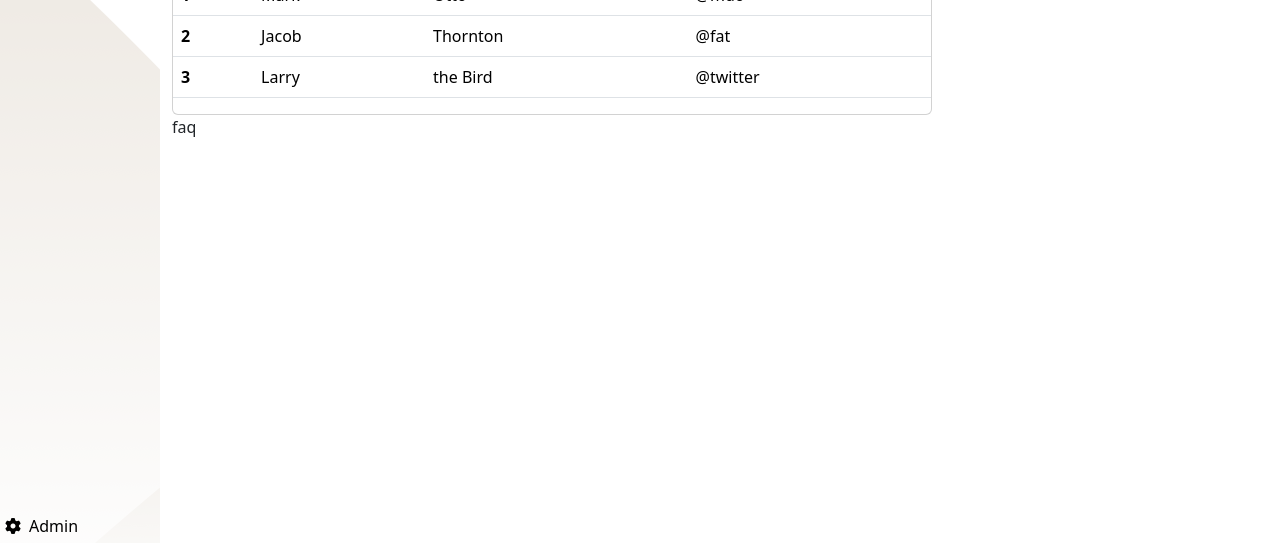
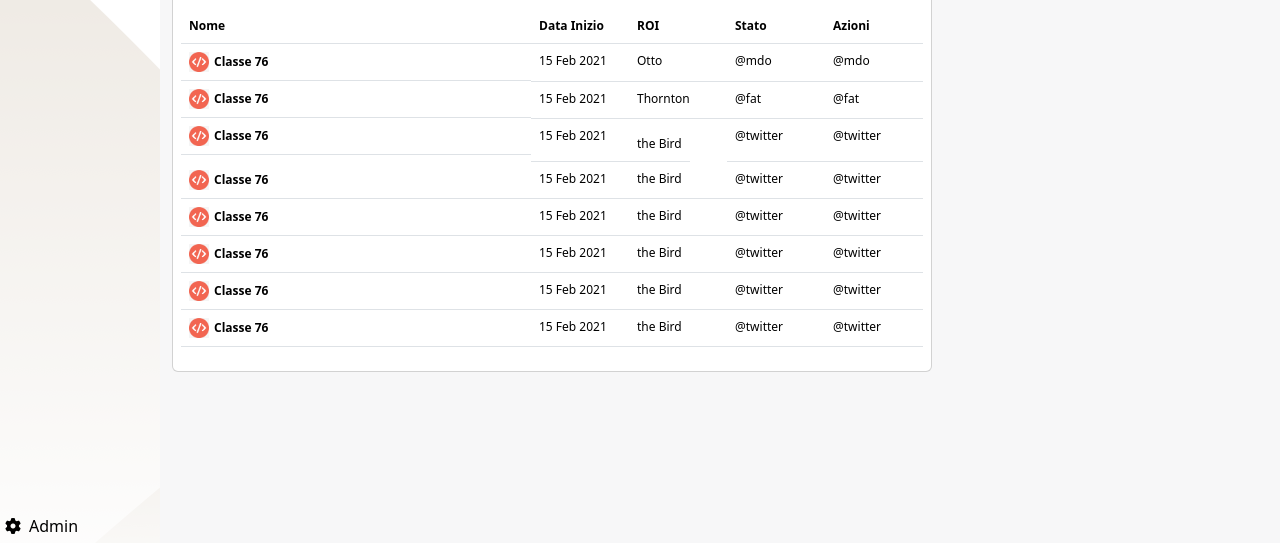
Before and after one commit to valeriofilareti/html-css-bootstrap-dashboard, a plain HTML site: page index.html in a window 1280 px wide. Shown: the part 257-800 px from the top of the page. Drawn offline with nearby package versions, Linux system fonts and the light colour scheme.

Commit message:
[add] table

```diff
--- a/css/style.css
+++ b/css/style.css
@@ -53,6 +53,7 @@ main {
   height: calc(100vh - 60px);
   overflow: auto;
   margin-top: 60px;
+  background-color: #f7f7f8;
 }
 .main-top {
   background-color: #1d72e8;
@@ -96,9 +97,27 @@ main .left-col {
 main .right-col {
   width: 100%;
 }
+.card h2 {
+  width: 100%;
+  border-bottom: 1px solid #dee2e8  ;
+  padding: 10px;
+  background-color: #f7f7f8;
+  overflow: hidden;
+}
 /* table */
-table th {
-  padding-right: 100px;
+table {
+  font-size: 12px;
+}
+table .table-fix {
+  width: 98px;
+}
+table .class-avatar {
+  width: 20px;
+  height: 20px;
+  margin-right: 5px;
+}
+table .class-avatar-img {
+  width: 100%;
 }
 /* /table */
 /* /main */
--- a/index.html
+++ b/index.html
@@ -98,40 +98,126 @@
       <div class="col left-col">
         <div class="row row-cols-1">
           <div class="col">
+            <!-- tabella -->
             <div class="card">
+              <h2>Prossime Classi</h2>
+              <div class="p-2">
                 <table class="table">
                   <thead>
                     <tr>
-                    <th scope="col">#</th>
-                    <th scope="col">First</th>
-                    <th scope="col">Last</th>
-                    <th scope="col">Handle</th>
+                      <th scope="col">Nome</th>
+                      <th class="table-fix" scope="col">Data Inizio</th>
+                      <th class="table-fix" scope="col">ROI</th>
+                      <th class="table-fix" scope="col">Stato</th>
+                      <th class="table-fix" scope="col">Azioni</th>
                     </tr>
                   </thead>
                   <tbody>
                     <tr>
-                    <th scope="row">1</th>
-                    <td>Mark</td>
+                      <th class="d-flex align-items-center" scope="row">
+                        <div class="class-avatar">
+                          <img class="class-avatar-img" src="img/class-avatar.jpg" alt="">
+                        </div>
+                        <span>Classe 76</span>
+                      </th>
+                      <td>15 Feb 2021</td>
                       <td>Otto</td>
+                      <td>@mdo</td>
                       <td>@mdo</td>
                     </tr>
                     <tr>
-                    <th scope="row">2</th>
-                    <td>Jacob</td>
+                      <th class="d-flex align-items-center" scope="row">
+                        <div class="class-avatar">
+                          <img class="class-avatar-img" src="img/class-avatar.jpg" alt="">
+                        </div>
+                        <span>Classe 76</span>
+                      </th>
+                      <td>15 Feb 2021</td>
                       <td>Thornton</td>
+                      <td>@fat</td>
                       <td>@fat</td>
                     </tr>
                     <tr>
-                    <th scope="row">3</th>
-                    <td>Larry</td>
+                      <th class="d-flex align-items-center" scope="row">
+                        <div class="class-avatar">
+                          <img class="class-avatar-img" src="img/class-avatar.jpg" alt="">
+                        </div>
+                        <span>Classe 76</span>
+                      </th>
+                      <td>15 Feb 2021</td>
+                      <td class="d-none d-lg-inline-block">the Bird</td>
+                      <td>@twitter</td>
+                      <td>@twitter</td>
+                    </tr>
+                    <tr>
+                      <th class="d-flex align-items-center" scope="row">
+                        <div class="class-avatar">
+                          <img class="class-avatar-img" src="img/class-avatar.jpg" alt="">
+                        </div>
+                        <span>Classe 76</span>
+                      </th>
+                      <td>15 Feb 2021</td>
                       <td>the Bird</td>
+                      <td>@twitter</td>
+                      <td>@twitter</td>
+                    </tr>
+                    <tr>
+                      <th class="d-flex align-items-center" scope="row">
+                        <div class="class-avatar">
+                          <img class="class-avatar-img" src="img/class-avatar.jpg" alt="">
+                        </div>
+                        <span>Classe 76</span>
+                      </th>
+                      <td>15 Feb 2021</td>
+                      <td>the Bird</td>
+                      <td>@twitter</td>
+                      <td>@twitter</td>
+                    </tr>
+                    <tr>
+                      <th class="d-flex align-items-center" scope="row">
+                        <div class="class-avatar">
+                          <img class="class-avatar-img" src="img/class-avatar.jpg" alt="">
+                        </div>
+                        <span>Classe 76</span>
+                      </th>
+                      <td>15 Feb 2021</td>
+                      <td>the Bird</td>
+                      <td>@twitter</td>
+                      <td>@twitter</td>
+                    </tr>
+                    <tr>
+                      <th class="d-flex align-items-center" scope="row">
+                        <div class="class-avatar">
+                          <img class="class-avatar-img" src="img/class-avatar.jpg" alt="">
+                        </div>
+                        <span>Classe 76</span>
+                      </th>
+                      <td>15 Feb 2021</td>
+                      <td>the Bird</td>
+                      <td>@twitter</td>
+                      <td>@twitter</td>
+                    </tr>
+                    <tr>
+                      <th class="d-flex align-items-center" scope="row">
+                        <div class="class-avatar">
+                          <img class="class-avatar-img" src="img/class-avatar.jpg" alt="">
+                        </div>
+                        <span>Classe 76</span>
+                      </th>
+                      <td>15 Feb 2021</td>
+                      <td>the Bird</td>
+                      <td>@twitter</td>
                       <td>@twitter</td>
                     </tr>
                   </tbody>
                 </table>
               </div>
             </div>
-          <div class="col">faq</div>
+          </div>
+          <!-- /tabella -->
+          <div class="col">
+
+          </div>
         </div>
       </div>
       <div class="col right-col">
```
Lines whose indentation alone changed are shown as unchanged.
